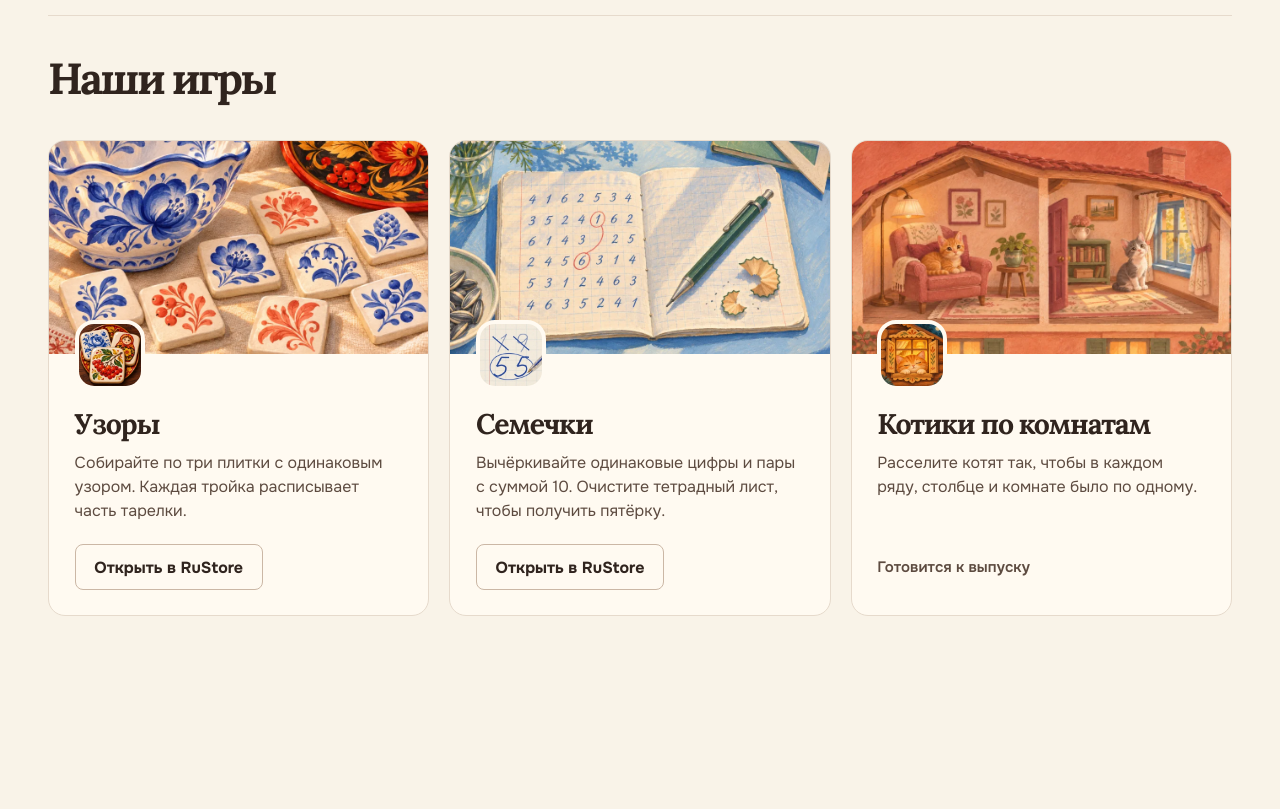
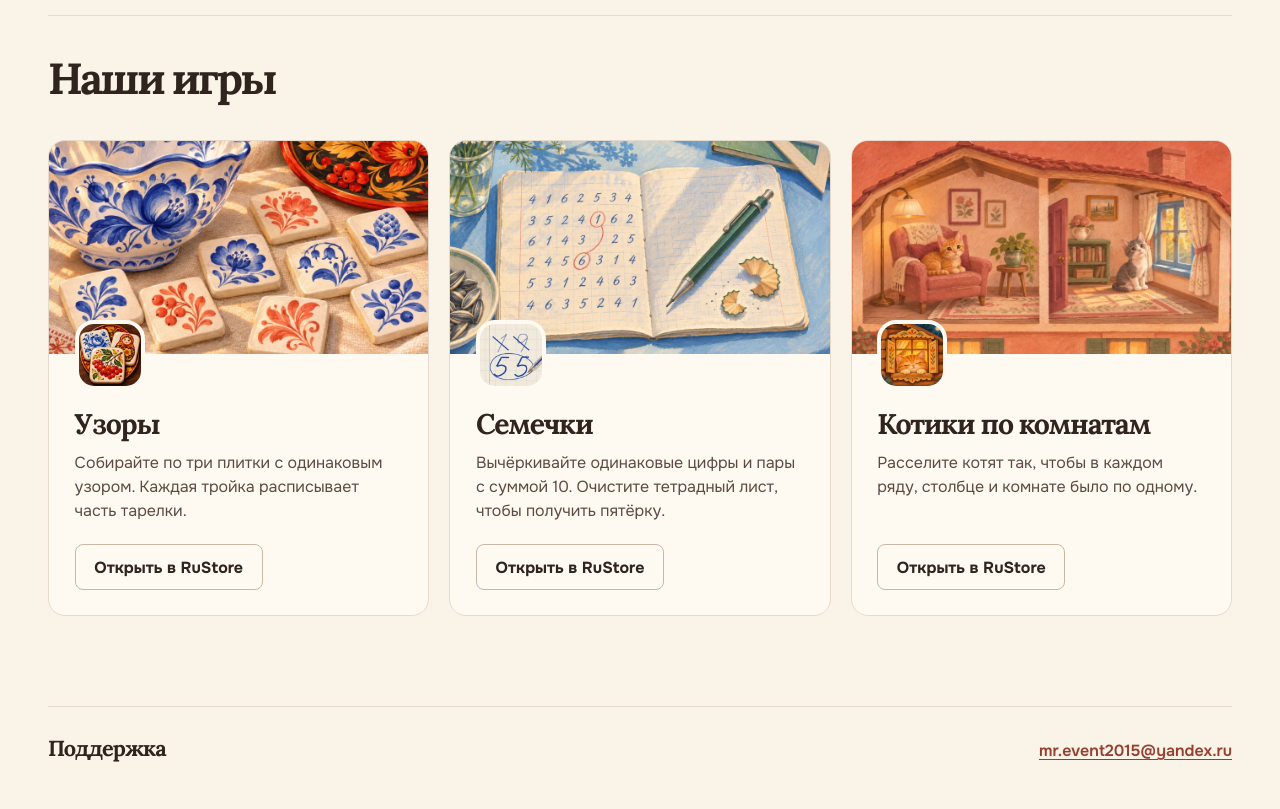
Before and after one commit to Romiusse/romiusse.github.io, a plain HTML site: page index.html in a window 1280 px wide. Shown: the part 652-1461 px from the top of the page. Before the commit the page ends 1358 px from the top, so only its background shows below. Drawn offline with Linux system fonts and the light colour scheme.

Commit message:
Restore support contact and link the released Kotiki game

```diff
--- a/index.html
+++ b/index.html
@@ -24,6 +24,7 @@
       </a>
       <nav aria-label="Навигация по сайту">
         <a href="#games">Игры</a>
+        <a href="#support">Поддержка</a>
       </nav>
     </div>
   </header>
@@ -73,12 +74,18 @@
             <img class="game-icon" src="assets/kotiki-icon.webp" width="70" height="70" alt="" loading="lazy">
             <h3 id="kotiki-title">Котики по комнатам</h3>
             <p>Расселите котят так, чтобы в каждом ряду, столбце и комнате было по одному.</p>
-            <p class="availability">Готовится к выпуску</p>
+            <a class="action store" href="https://www.rustore.ru/catalog/app/org.gamelab.kotiki" aria-label="Открыть в RuStore: Котики по комнатам">Открыть в RuStore</a>
           </div>
         </article>
       </div>
     </section>
   </main>
 
+  <footer class="shell" id="support">
+    <div class="footer-inner">
+      <h2>Поддержка</h2>
+      <a href="mailto:mr.event2015@yandex.ru">mr.event2015@yandex.ru</a>
+    </div>
+  </footer>
 </body>
 </html>
--- a/site.css
+++ b/site.css
@@ -141,7 +141,7 @@ nav a:hover { color: var(--clay); text-decoration: underline; }
   padding-block: clamp(44px, 5.4vw, 82px) clamp(60px, 6vw, 88px);
 }
 
-.hero h1, .catalog h2, .game h3 { margin: 0; font-family: var(--serif); }
+.hero h1, .catalog h2, .game h3, footer h2 { margin: 0; font-family: var(--serif); }
 
 .hero h1 {
   max-width: 11ch;
@@ -273,6 +273,19 @@ nav a:hover { color: var(--clay); text-decoration: underline; }
   font-weight: 600;
 }
 
+.footer-inner {
+  display: flex;
+  align-items: baseline;
+  justify-content: space-between;
+  gap: 12px 24px;
+  flex-wrap: wrap;
+  border-top: 1px solid var(--line);
+  padding-block: 25px 43px;
+}
+
+footer h2 { font-size: 1.36rem; letter-spacing: -0.045em; }
+footer a { color: var(--clay); overflow-wrap: anywhere; font-weight: 600; }
+
 @media (max-width: 1050px) {
   .shell { width: calc(100% - 64px); }
   .hero { gap: 29px; }
@@ -291,6 +304,7 @@ nav a:hover { color: var(--clay); text-decoration: underline; }
   .hero-picture { border-radius: 16px; }
   .game-grid { grid-template-columns: repeat(2, minmax(0, 1fr)); gap: 16px; }
   .game h3 { font-size: clamp(1.38rem, 3.8vw, 1.75rem); }
+  .footer-inner { padding-bottom: 32px; }
 }
 
 @media (max-width: 539px) {
```
